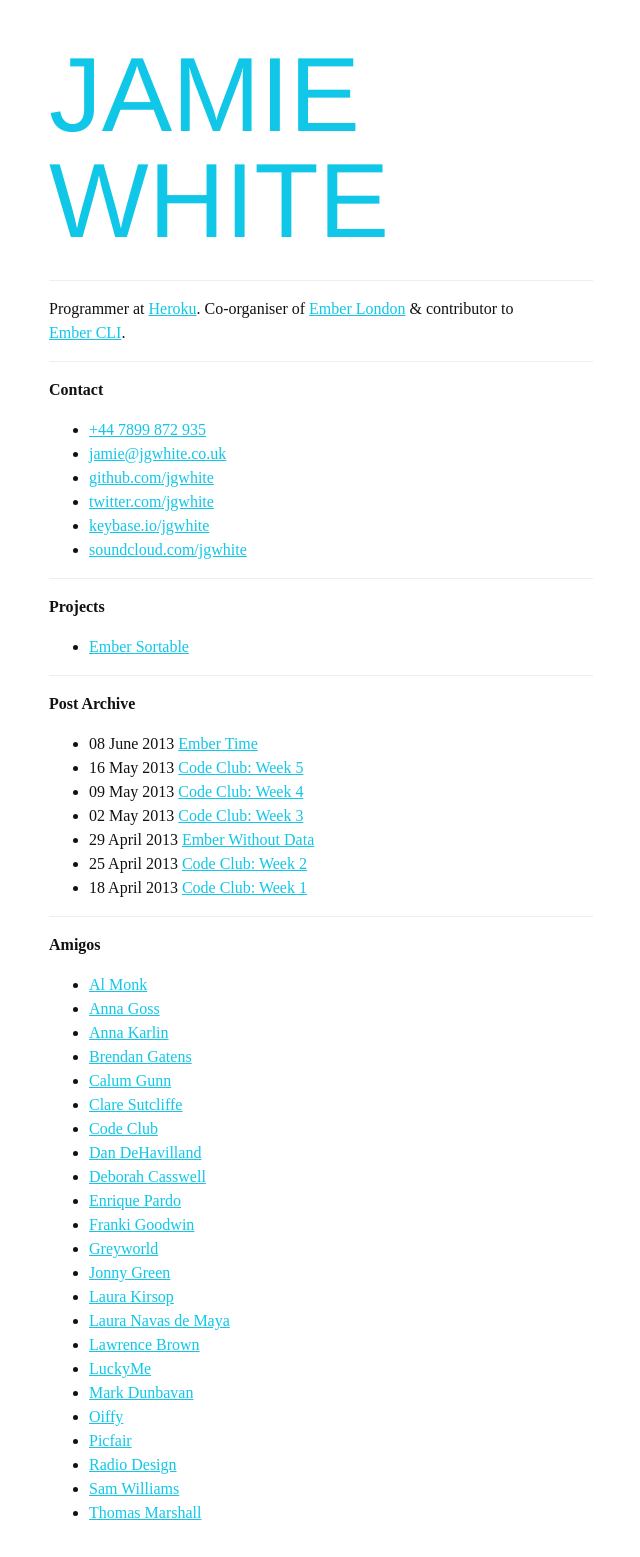
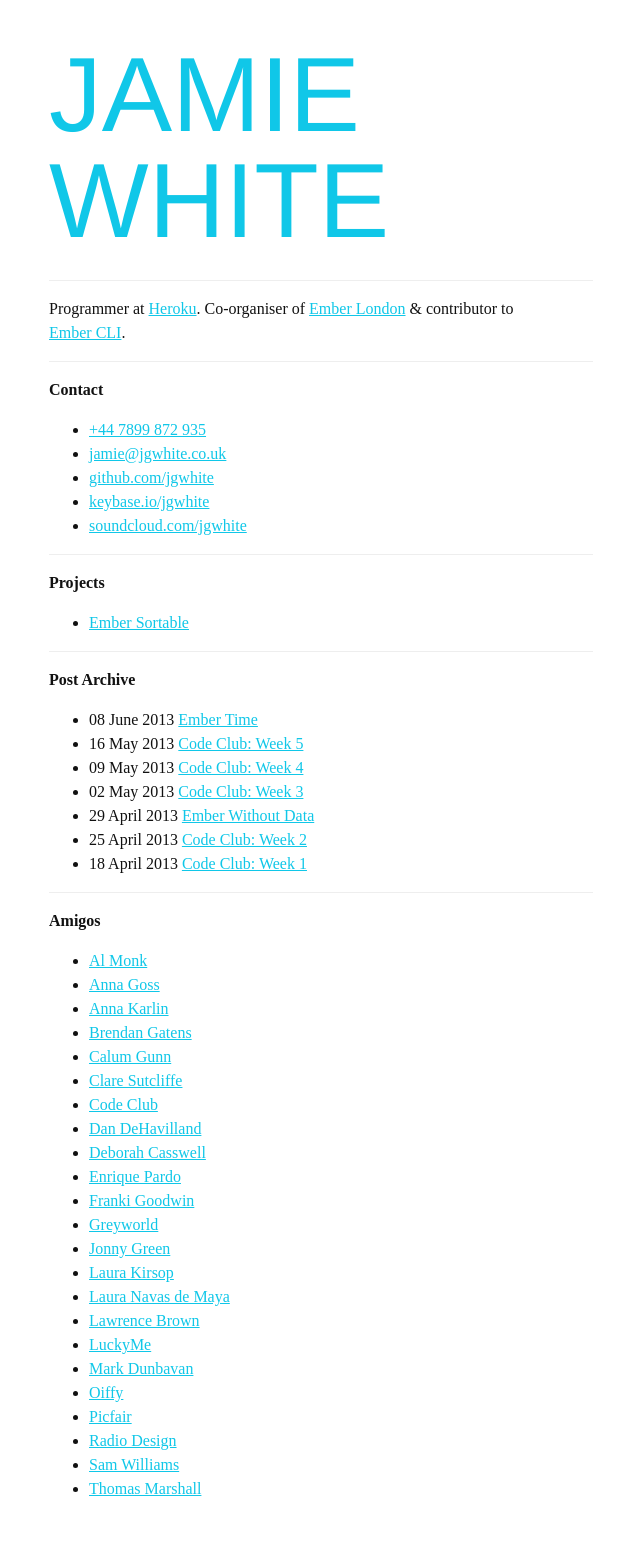
Before and after one commit to jgwhite/jgwhite.github.io, a Jekyll site: the page built from index.md, in a window 1280 px wide. Shown: the whole page, without its empty margins (319-959 px from the left). Built offline with Jekyll 4.4.1, drawn with Linux system fonts in a browser that asks for light colours; some web fonts are replaced; after the commit the page ends 1533 px from its top, so only the background shows below that.

Commit message:
Remove twitter link

```diff
--- a/index.md
+++ b/index.md
@@ -16,7 +16,6 @@
 * [+44 7899 872 935](tel:+447899872935)
 * [jamie@jgwhite.co.uk](mailto:jamie@jgwhite.co.uk)
 * [github.com/jgwhite](https://github.com/jgwhite)
-* [twitter.com/jgwhite](https://twitter.com/jgwhite)
 * [keybase.io/jgwhite](https://keybase.io/jgwhite)
 * [soundcloud.com/jgwhite](http://soundcloud.com/jgwhite)
 
```
